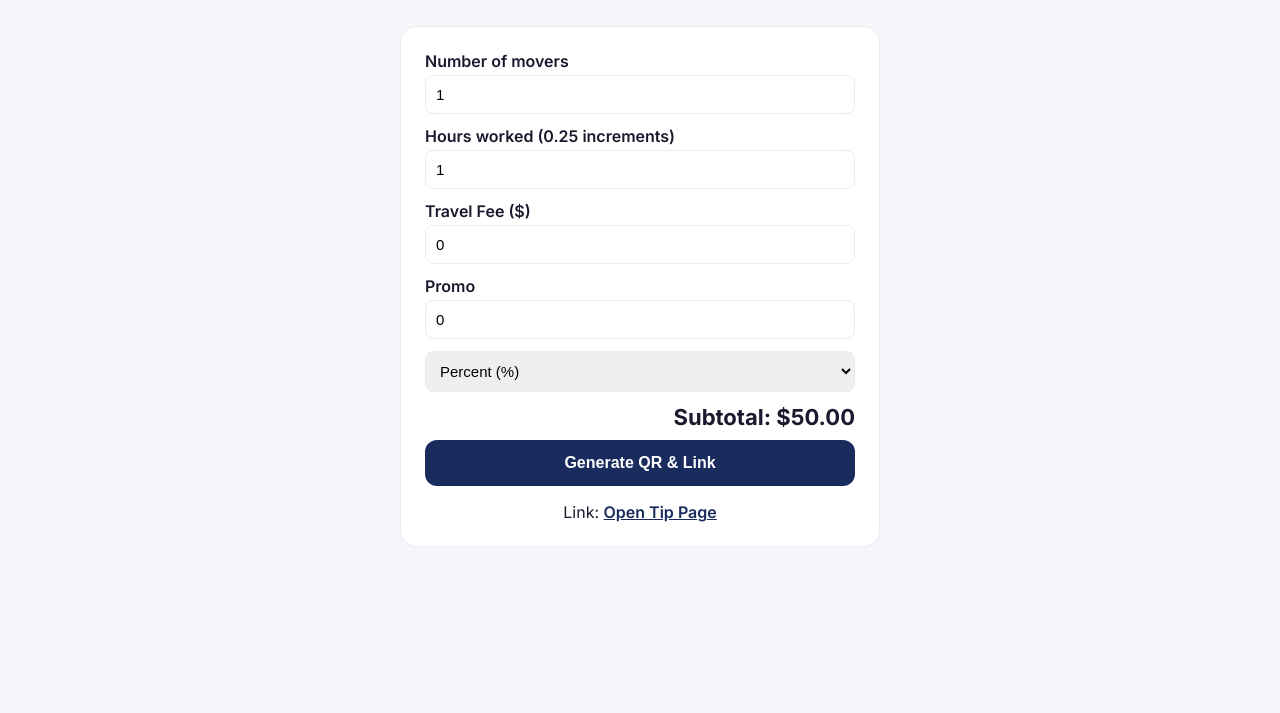
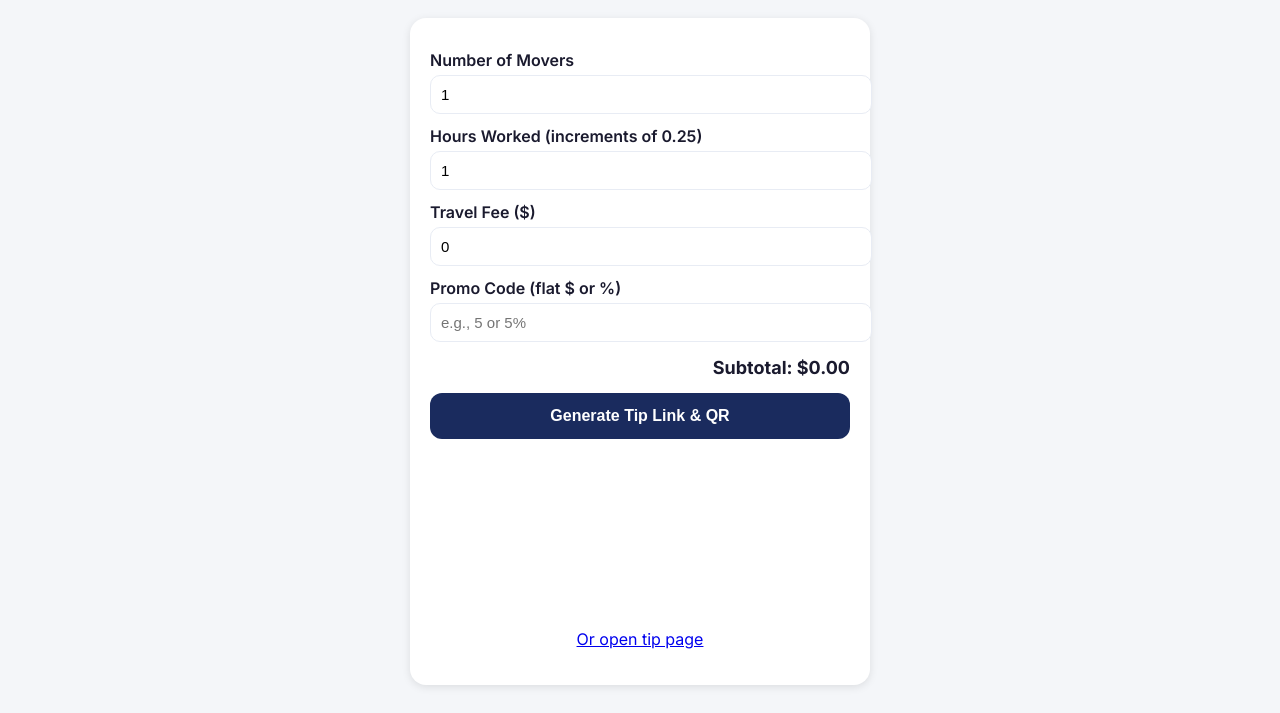
Before and after one commit to florida-cpu/florida-cpu.github.io, a plain HTML site: page index.html in a window 1280 px wide. Shown: the part 89-802 px from the top of the page. Drawn offline with Linux system fonts and the light colour scheme.

Commit message:
Update index.html

```diff
--- a/index.html
+++ b/index.html
@@ -5,107 +5,96 @@
 <meta name="viewport" content="width=device-width, initial-scale=1.0">
 <title>Muscle for Hire Movers — Mover Page</title>
 <link href="https://fonts.googleapis.com/css2?family=Inter:wght@400;500;600;700&display=swap" rel="stylesheet">
-<script src="https://cdnjs.cloudflare.com/ajax/libs/qrcodejs/1.0.0/qrcode.min.js"></script>
+<script src="https://cdn.jsdelivr.net/npm/qrious@4.0.2/dist/qrious.min.js"></script>
 <style>
-  *{box-sizing:border-box;margin:0;padding:0;}
-  body{font-family:'Inter',sans-serif;background:#f4f6f9;color:#1a1a2e;display:flex;flex-direction:column;align-items:center;padding:20px;}
-  .header{width:100%;background:#1a2b5e;padding:20px;display:flex;justify-content:center;align-items:center;gap:10px;margin-bottom:30px;}
-  .header-title{color:#fff;font-weight:700;font-size:1.3rem;}
-  .container{width:100%;max-width:480px;display:flex;flex-direction:column;gap:16px;}
-  .card{background:#fff;border-radius:16px;padding:24px;border:1px solid #e8ecf4;}
-  label{display:block;margin-bottom:4px;font-weight:600;}
-  input[type=number], input[type=text]{width:100%;padding:10px;border-radius:8px;border:1.5px solid #e8ecf4;font-size:15px;margin-bottom:12px;}
-  select{width:100%;padding:10px;border-radius:8px;border:1.5px solid #e8ecf4;font-size:15px;margin-bottom:12px;}
-  button{width:100%;padding:14px;border:none;border-radius:12px;background:#1a2b5e;color:#fff;font-weight:700;font-size:16px;cursor:pointer;}
-  .total-display{font-size:22px;font-weight:700;margin-bottom:10px;text-align:right;}
-  .qrcode-wrap{text-align:center;margin-top:16px;}
-  a{color:#1a2b5e;font-weight:600;text-decoration:underline;}
+body{font-family:'Inter',sans-serif;background:#f4f6f9;color:#1a1a2e;display:flex;flex-direction:column;align-items:center;padding:20px;}
+.header{width:100%;background:#1a2b5e;padding:15px;text-align:center;color:white;border-radius:10px;margin-bottom:20px;}
+.header h1{margin:0;font-size:1.5rem;}
+.container{width:100%;max-width:420px;background:#fff;padding:20px;border-radius:16px;box-shadow:0 2px 8px rgba(0,0,0,0.1);}
+label{display:block;margin-top:12px;font-weight:600;}
+input, select{width:100%;padding:10px;margin-top:5px;border-radius:10px;border:1px solid #e8ecf4;font-size:15px;}
+button{margin-top:15px;width:100%;padding:14px;background:#1a2b5e;color:white;font-weight:700;border:none;border-radius:12px;font-size:16px;cursor:pointer;}
+.total-row{margin-top:15px;font-weight:700;font-size:18px;text-align:right;}
+.qrcode{margin-top:20px;text-align:center;}
 </style>
 </head>
 <body>
 
 <div class="header">
-  <div class="header-title">Muscle for Hire Movers — Mover Page</div>
+  <h1>Muscle for Hire Movers</h1>
 </div>
 
 <div class="container">
+  <label>Number of Movers</label>
+  <input type="number" id="numMovers" min="1" value="1">
 
-  <div class="card">
-    <label>Number of movers</label>
-    <input type="number" id="numMovers" min="1" value="1">
+  <label>Hours Worked (increments of 0.25)</label>
+  <input type="number" id="hoursWorked" step="0.25" min="0.25" value="1">
 
-    <label>Hours worked (0.25 increments)</label>
-    <input type="number" id="hoursWorked" min="0.25" step="0.25" value="1">
+  <label>Travel Fee ($)</label>
+  <input type="number" id="travelFee" min="0" value="0">
 
-    <label>Travel Fee ($)</label>
-    <input type="number" id="travelFee" min="0" step="0.01" value="0">
+  <label>Promo Code (flat $ or %)</label>
+  <input type="text" id="promoCode" placeholder="e.g., 5 or 5%">
 
-    <label>Promo</label>
-    <input type="number" id="promoValue" min="0" value="0">
-    <select id="promoType">
-      <option value="percent">Percent (%)</option>
-      <option value="flat">Flat ($)</option>
-    </select>
+  <div class="total-row">Subtotal: $<span id="subtotal">0.00</span></div>
 
-    <div class="total-display">Subtotal: $<span id="subtotalDisplay">0.00</span></div>
+  <button onclick="generateLink()">Generate Tip Link & QR</button>
 
-    <button id="generateBtn">Generate QR & Link</button>
-
-    <div class="qrcode-wrap" id="qrcode"></div>
-    <div style="text-align:center;margin-top:12px;">
-      Link: <a href="#" id="tipLink" target="_blank">Open Tip Page</a>
-    </div>
+  <div class="qrcode">
+    <canvas id="qr"></canvas>
+    <p><a href="#" id="tipLink" target="_blank">Or open tip page</a></p>
   </div>
-
 </div>
 
 <script>
-const MOVER_RATE = 50;
+const RATE = 50; // $50 per hour per mover
 
 function calculateSubtotal() {
-  let movers = parseFloat(document.getElementById('numMovers').value) || 0;
-  let hours = parseFloat(document.getElementById('hoursWorked').value) || 0;
-  let travel = parseFloat(document.getElementById('travelFee').value) || 0;
-  let promo = parseFloat(document.getElementById('promoValue').value) || 0;
-  let promoType = document.getElementById('promoType').value;
+  const movers = parseFloat(document.getElementById('numMovers').value) || 0;
+  const hours = parseFloat(document.getElementById('hoursWorked').value) || 0;
+  let subtotal = movers * hours * RATE;
 
-  let subtotal = movers * hours * MOVER_RATE + travel;
+  const travel = parseFloat(document.getElementById('travelFee').value) || 0;
+  subtotal += travel;
 
-  if (promoType === 'percent') {
-    subtotal -= subtotal * (promo/100);
-  } else {
-    subtotal -= promo;
+  const promoInput = document.getElementById('promoCode').value.trim();
+  if(promoInput){
+    if(promoInput.endsWith('%')){
+      let pct = parseFloat(promoInput.slice(0,-1));
+      subtotal -= subtotal * (pct/100);
+    } else {
+      subtotal -= parseFloat(promoInput);
+    }
   }
-  subtotal = Math.max(0, subtotal);
+
+  if(subtotal<0) subtotal=0;
   return subtotal.toFixed(2);
 }
 
-function updateSubtotalDisplay() {
-  document.getElementById('subtotalDisplay').textContent = calculateSubtotal();
+function generateLink(){
+  const subtotal = calculateSubtotal();
+  document.getElementById('subtotal').innerText = subtotal;
+
+  // Create tip page URL with subtotal parameter
+  const tipUrl = `${window.location.origin}/tip.html?subtotal=${subtotal}`;
+  document.getElementById('tipLink').href = tipUrl;
+  document.getElementById('tipLink').innerText = tipUrl;
+
+  // Generate QR code
+  const qr = new QRious({
+    element: document.getElementById('qr'),
+    value: tipUrl,
+    size: 180
+  });
 }
 
-document.getElementById('numMovers').addEventListener('input', updateSubtotalDisplay);
-document.getElementById('hoursWorked').addEventListener('input', updateSubtotalDisplay);
-document.getElementById('travelFee').addEventListener('input', updateSubtotalDisplay);
-document.getElementById('promoValue').addEventListener('input', updateSubtotalDisplay);
-document.getElementById('promoType').addEventListener('change', updateSubtotalDisplay);
-
-document.getElementById('generateBtn').addEventListener('click', function() {
-  let subtotal = calculateSubtotal();
-  let tipPageUrl = `tip.html?subtotal=${subtotal}`;
-
-  // QR code
-  document.getElementById('qrcode').innerHTML = '';
-  new QRCode(document.getElementById('qrcode'), tipPageUrl);
-
-  // Link
-  let linkEl = document.getElementById('tipLink');
-  linkEl.href = tipPageUrl;
-  linkEl.textContent = tipPageUrl;
+// Update subtotal live when inputs change
+document.querySelectorAll('#numMovers, #hoursWorked, #travelFee, #promoCode').forEach(el=>{
+  el.addEventListener('input', ()=> {
+    document.getElementById('subtotal').innerText = calculateSubtotal();
+  });
 });
-
-// initialize
-updateSubtotalDisplay();
 </script>
 
 </body>
```
